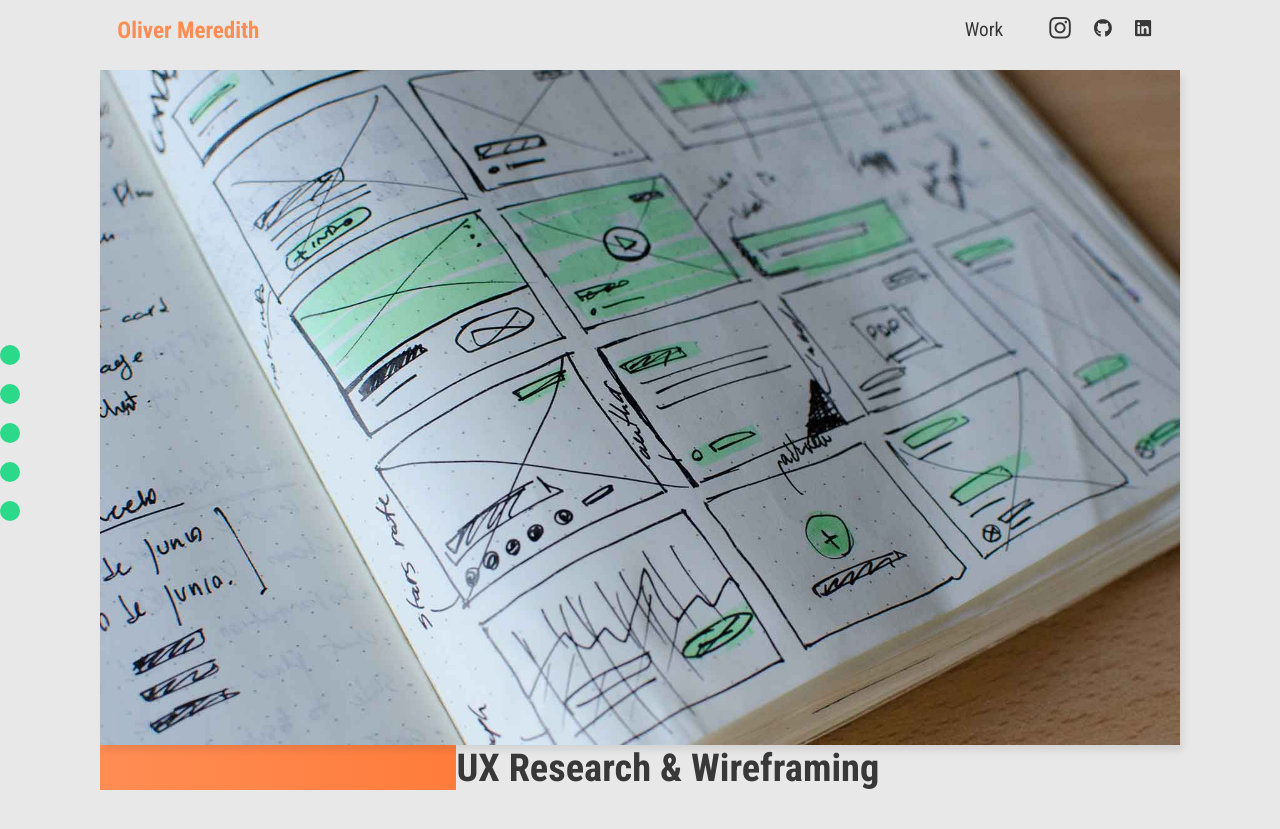
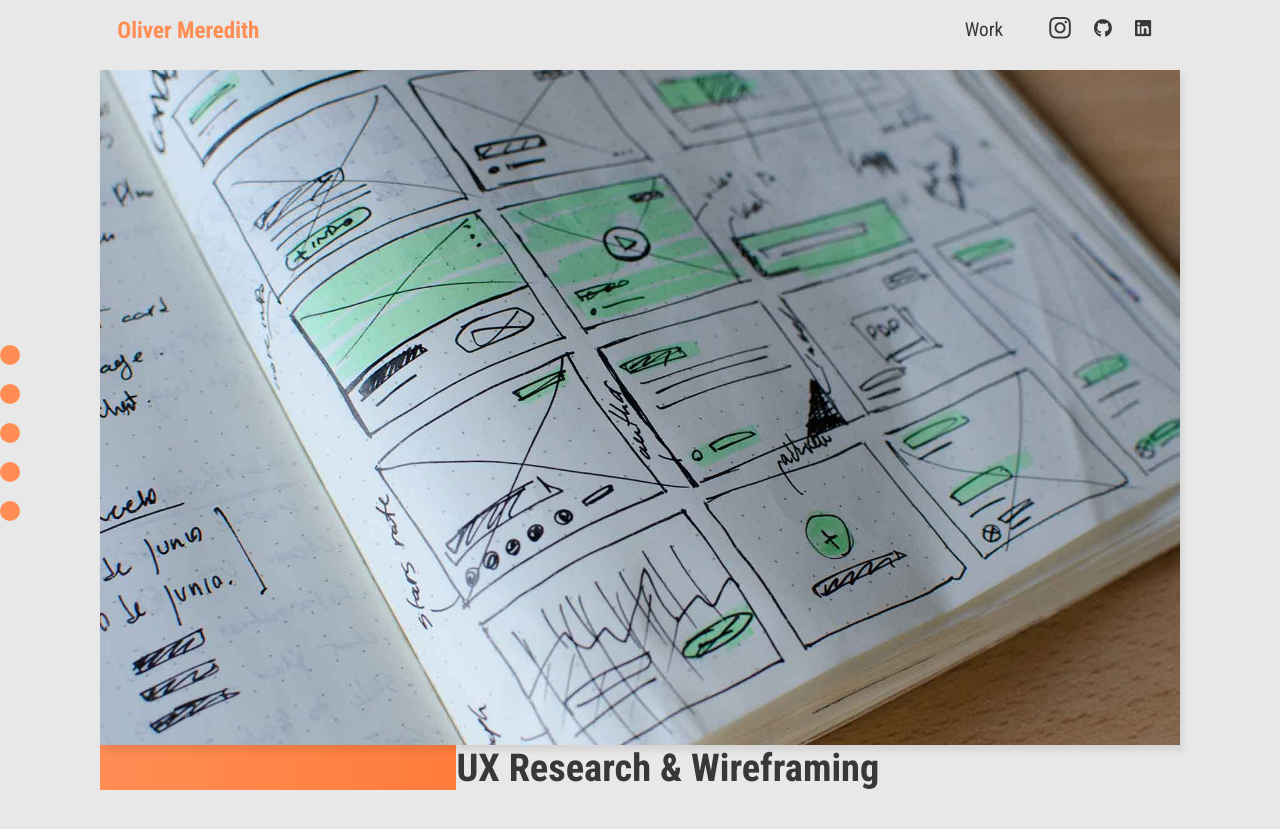
Before and after one commit to OajMeredith23/2019-website-redesign-, a Jekyll site: the page built from index.html, in a window 1280 px wide and 900 px high, scrolled down 920 px. Shown: the top 829 px of the window. Built offline with Jekyll 4.4.1, drawn with Linux system fonts in a browser that asks for light colours.

```diff
--- a/css/main.css
+++ b/css/main.css
@@ -474,7 +474,7 @@
       border-radius: 15px;
       border: none;
       display: inline-block;
-      background: #2CD889;
+      background: #FF8D54;
       position: relative;
       bottom: 5px;
       cursor: pointer;
```
Also changed, not shown: 3 other files.
